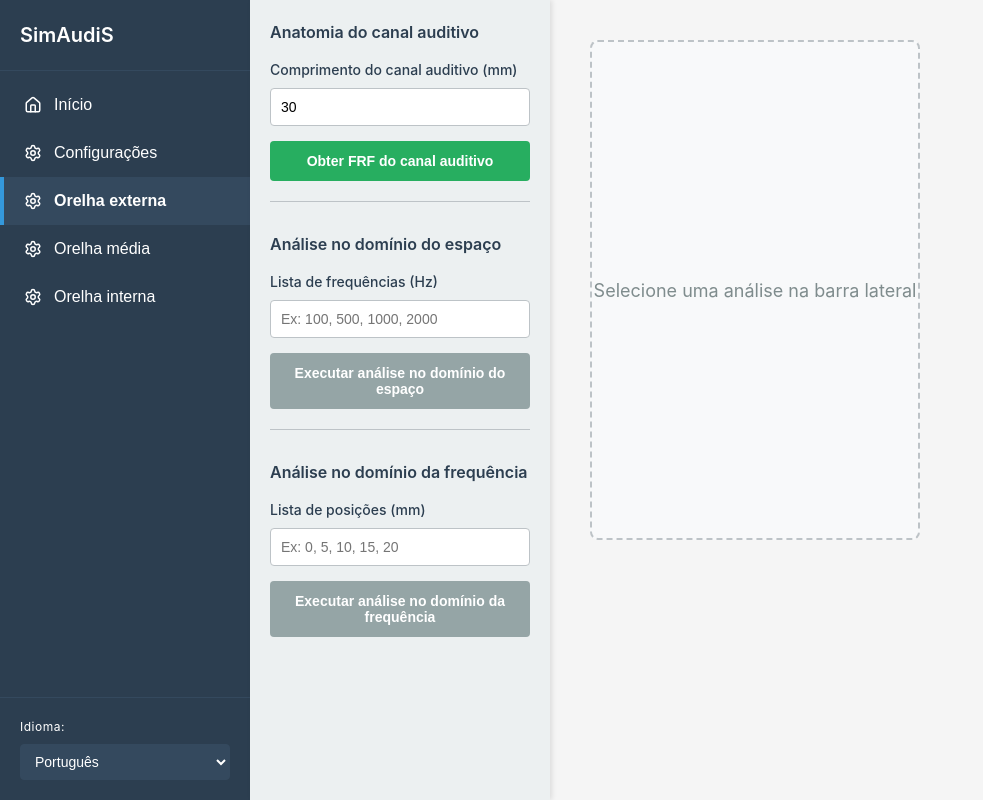
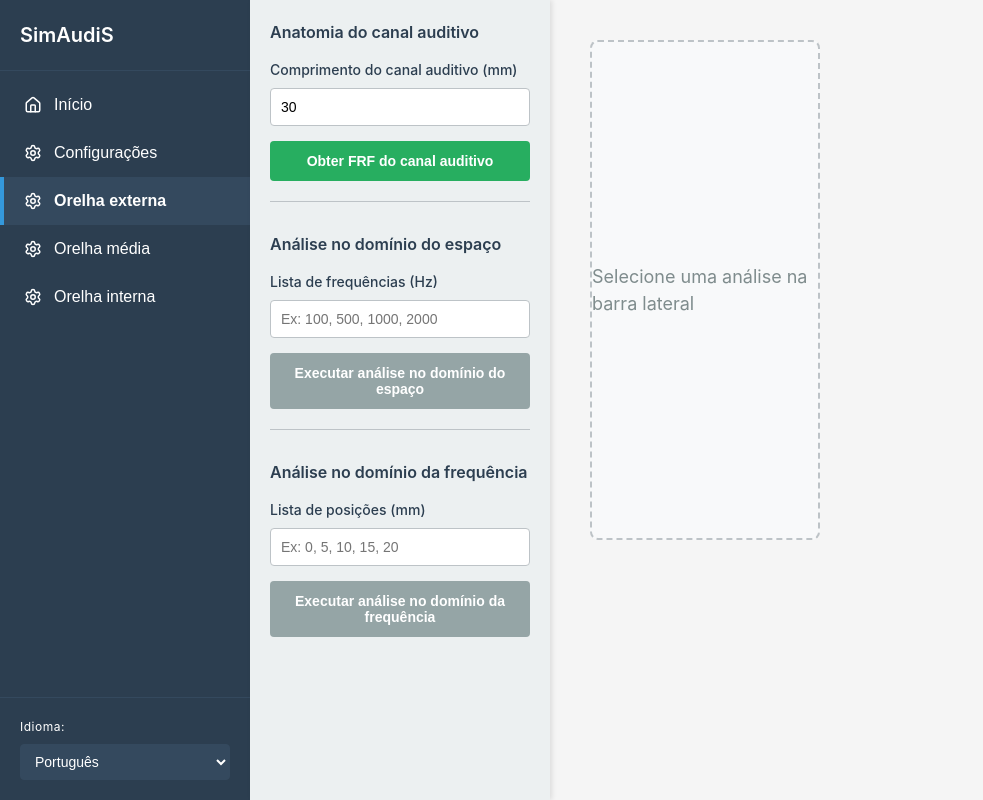
Before and after one commit to LucasCostaLobato/auditory-system-frontend, a React (Vite) app: page / in a window 1280 px wide. Both pictures are taken after a click on the button "Orelha externa". Shown: the whole page, without its empty margins (0-983 px from the left). Built offline with nearby package versions, Linux system fonts and the light colour scheme.

Commit message:
Adjust widths of explanation sidebar and reaph area

```diff
--- a/src/components/explanations/ExplanationSidebar.css
+++ b/src/components/explanations/ExplanationSidebar.css
@@ -1,5 +1,5 @@
 .explanation-sidebar {
-  width: 300px;
+  width: 400px;
   height: 100vh;
   background-color: #ecf0f1;
   padding: 20px;
--- a/src/components/pages/MiddleEarPage.css
+++ b/src/components/pages/MiddleEarPage.css
@@ -5,7 +5,7 @@
 
 .middle-ear-content {
   margin-left: 300px;
-  margin-right: 320px;
+  margin-right: 420px;
   padding: 40px;
   flex: 1;
 }
--- a/src/components/pages/OuterEarPage.css
+++ b/src/components/pages/OuterEarPage.css
@@ -5,7 +5,7 @@
 
 .outer-ear-content {
   margin-left: 300px;
-  margin-right: 320px;
+  margin-right: 420px;
   padding: 40px;
   flex: 1;
 }
--- a/src/components/pages/SettingsPage.css
+++ b/src/components/pages/SettingsPage.css
@@ -5,7 +5,7 @@
 
 .settings-content {
   margin-left: 300px;
-  margin-right: 320px;
+  margin-right: 420px;
   padding: 40px;
   flex: 1;
 }
```
